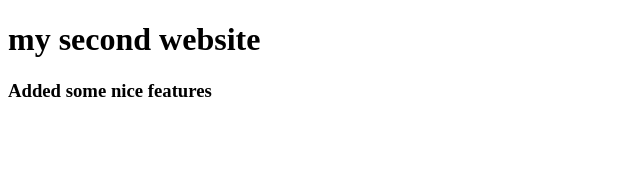
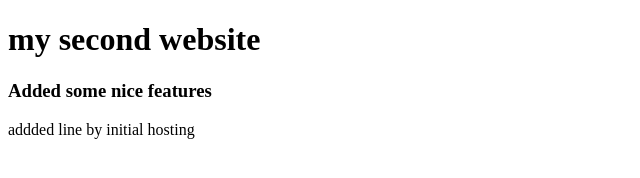
Before and after one commit to nh069489/my-second-website, a plain HTML site: page index.html in a window 1280 px wide. Shown: the whole page, without its empty margins (0-640 px from the left). Drawn offline with Linux system fonts and the light colour scheme.

Commit message:
added after hosting

```diff
--- a/index.html
+++ b/index.html
@@ -8,5 +8,6 @@
 <body>
     <h1>my second website</h1>
     <h3>Added some nice features</h3>
+    <p>addded line by initial hosting</p>
 </body>
 </html>
```
